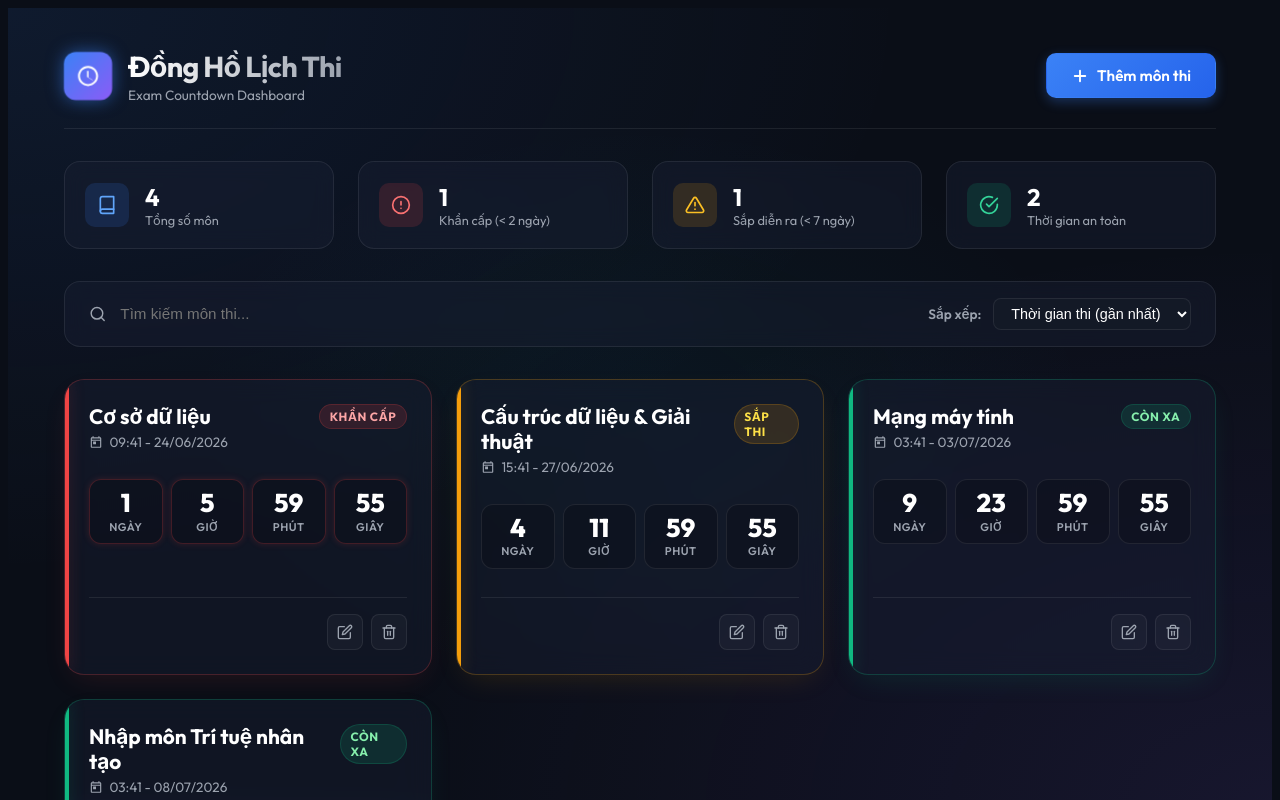
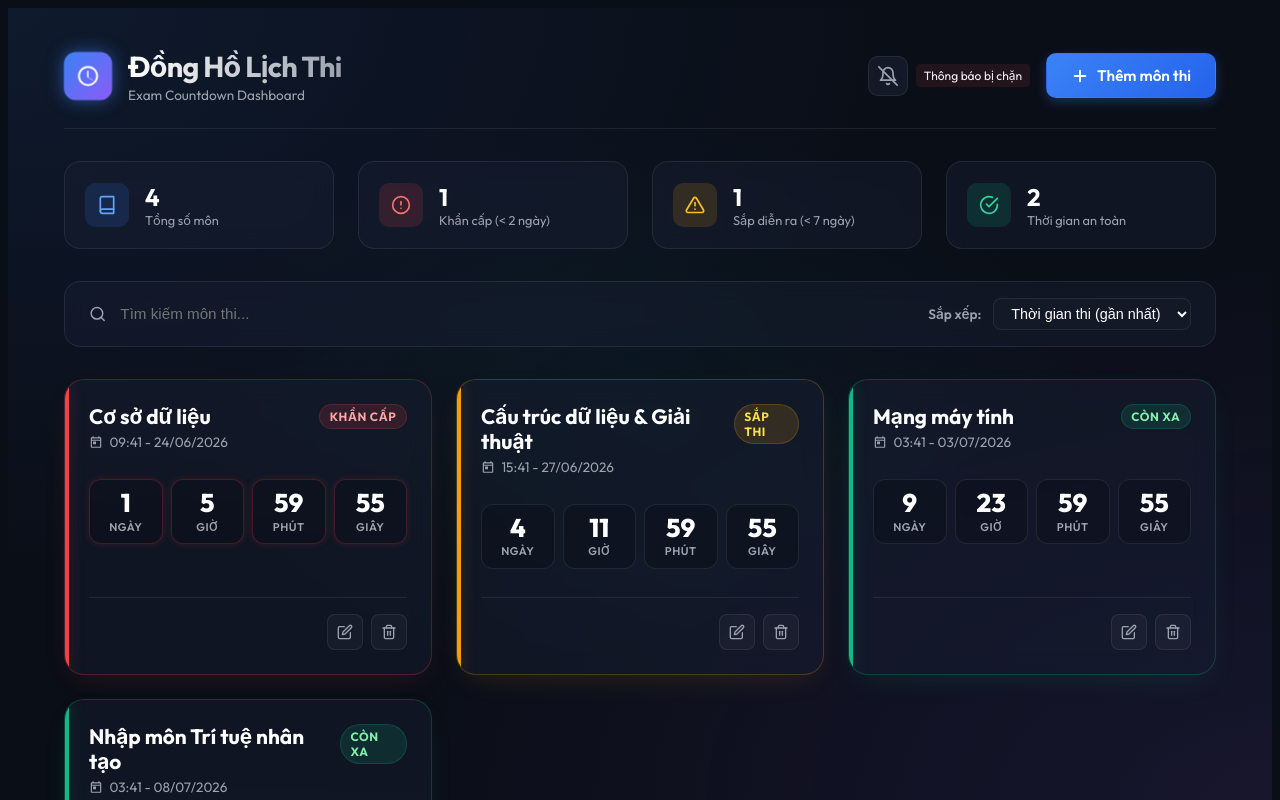
Before and after one commit to supli6669/exam-count-timer, a React (Vite) app: page / in a window 1280 px wide. Shown: the top 800 px of the page. Built offline with nearby package versions, Linux system fonts and the light colour scheme.

Commit message:
feat: add browser notification feature for exam reminders

```diff
--- a/src/App.jsx
+++ b/src/App.jsx
@@ -1,6 +1,7 @@
 import { useState, useEffect } from 'react';
 import ExamCard from './components/ExamCard';
 import ExamForm from './components/ExamForm';
+import NotificationSettings from './components/NotificationSettings';
 
 // Initial mock data set relative to current date (June 2026)
 const getInitialMockData = () => {
@@ -39,11 +40,56 @@ function App() {
   const [editingExam, setEditingExam] = useState(null);
   const [searchQuery, setSearchQuery] = useState('');
   const [sortBy, setSortBy] = useState('date-asc'); // date-asc, date-desc, name-asc
+  const [notificationsEnabled, setNotificationsEnabled] = useState(() => {
+    return localStorage.getItem('notifications_enabled') === 'true';
+  });
 
   // Save to LocalStorage
   useEffect(() => {
     localStorage.setItem('exams_countdown_list', JSON.stringify(exams));
   }, [exams]);
+
+  // Save notification setting
+  useEffect(() => {
+    localStorage.setItem('notifications_enabled', notificationsEnabled.toString());
+  }, [notificationsEnabled]);
+
+  // Check and send notifications
+  useEffect(() => {
+    if (!notificationsEnabled || !('Notification' in window) || Notification.permission !== 'granted') {
+      return;
+    }
+
+    const checkNotifications = () => {
+      const now = new Date();
+      exams.forEach(exam => {
+        const examDate = new Date(exam.datetime);
+        const diff = examDate - now;
+        const hours = diff / (1000 * 60 * 60);
+
+        // Notify if exam is within 24 hours and hasn't been notified yet
+        if (hours > 0 && hours <= 24) {
+          const notifiedKey = `notified_${exam.id}`;
+          const wasNotified = localStorage.getItem(notifiedKey);
+
+          if (!wasNotified) {
+            new Notification('Nhắc nhở kỳ thi', {
+              body: `Môn "${exam.subject}" sẽ diễn ra vào ${hours < 1 ? 'sắp tới' : Math.floor(hours) + ' giờ nữa'}`,
+              icon: '⏰',
+              tag: exam.id
+            });
+            localStorage.setItem(notifiedKey, 'true');
+          }
+        }
+      });
+    };
+
+    // Check every minute
+    const interval = setInterval(checkNotifications, 60000);
+    checkNotifications(); // Initial check
+
+    return () => clearInterval(interval);
+  }, [exams, notificationsEnabled]);
 
   // Handle open modal for creating
   const handleCreateOpen = () => {
@@ -137,6 +183,10 @@ function App() {
           </div>
         </div>
         <div className="header-actions">
+          <NotificationSettings
+            enabled={notificationsEnabled}
+            onToggle={setNotificationsEnabled}
+          />
           <button className="btn btn-primary" onClick={handleCreateOpen}>
             <svg width="18" height="18" viewBox="0 0 24 24" fill="none" stroke="currentColor" strokeWidth="2.5" strokeLinecap="round" strokeLinejoin="round">
               <line x1="12" y1="5" x2="12" y2="19"></line>
--- /dev/null
+++ b/src/components/NotificationSettings.jsx
@@ -0,0 +1,57 @@
+import { useState, useEffect } from 'react';
+
+function NotificationSettings({ enabled, onToggle }) {
+  const [permission, setPermission] = useState('default');
+
+  useEffect(() => {
+    if ('Notification' in window) {
+      setPermission(Notification.permission);
+    }
+  }, []);
+
+  const handleRequestPermission = async () => {
+    if ('Notification' in window) {
+      const result = await Notification.requestPermission();
+      setPermission(result);
+      if (result === 'granted') {
+        onToggle(true);
+      }
+    }
+  };
+
+  const handleToggle = () => {
+    if (permission === 'granted') {
+      onToggle(!enabled);
+    } else if (permission === 'default') {
+      handleRequestPermission();
+    }
+  };
+
+  if (!('Notification' in window)) {
+    return null;
+  }
+
+  return (
+    <div className="notification-settings">
+      <button
+        className={`btn-icon ${enabled ? 'active' : ''}`}
+        onClick={handleToggle}
+        title={enabled ? 'Tắt thông báo' : 'Bật thông báo'}
+        aria-label={enabled ? 'Tắt thông báo' : 'Bật thông báo'}
+      >
+        <svg viewBox="0 0 24 24" fill="none" stroke="currentColor" strokeWidth="2" strokeLinecap="round" strokeLinejoin="round">
+          <path d="M18 8A6 6 0 0 0 6 8c0 7-3 9-3 9h18s-3-2-3-9"></path>
+          <path d="M13.73 21a2 2 0 0 1-3.46 0"></path>
+          {permission !== 'granted' && (
+            <line x1="1" y1="1" x2="23" y2="23"></line>
+          )}
+        </svg>
+      </button>
+      {permission === 'denied' && (
+        <span className="permission-denied">Thông báo bị chặn</span>
+      )}
+    </div>
+  );
+}
+
+export default NotificationSettings;
--- a/src/index.css
+++ b/src/index.css
@@ -624,6 +624,52 @@ body {
   }
 }
 
+/* Notification Settings */
+.notification-settings {
+  display: flex;
+  align-items: center;
+  gap: 0.5rem;
+}
+
+.notification-settings .btn-icon {
+  width: 40px;
+  height: 40px;
+  border-radius: 10px;
+  background: var(--bg-secondary);
+  border: 1px solid var(--border-glass);
+  color: var(--text-secondary);
+  cursor: pointer;
+  display: flex;
+  align-items: center;
+  justify-content: center;
+  transition: all 0.2s ease;
+}
+
+.notification-settings .btn-icon:hover {
+  background: var(--bg-glass);
+  color: var(--text-primary);
+  border-color: var(--accent-primary);
+}
+
+.notification-settings .btn-icon.active {
+  background: var(--accent-primary);
+  color: white;
+  border-color: var(--accent-primary);
+}
+
+.notification-settings .btn-icon svg {
+  width: 20px;
+  height: 20px;
+}
+
+.permission-denied {
+  font-size: 0.75rem;
+  color: var(--danger);
+  background: rgba(239, 68, 68, 0.1);
+  padding: 0.25rem 0.5rem;
+  border-radius: 4px;
+}
+
 /* Responsive configurations */
 @media (max-width: 768px) {
   .app-header {
```
Also changed, not shown: 1 other file (tests, documents, lock files or other folders).
